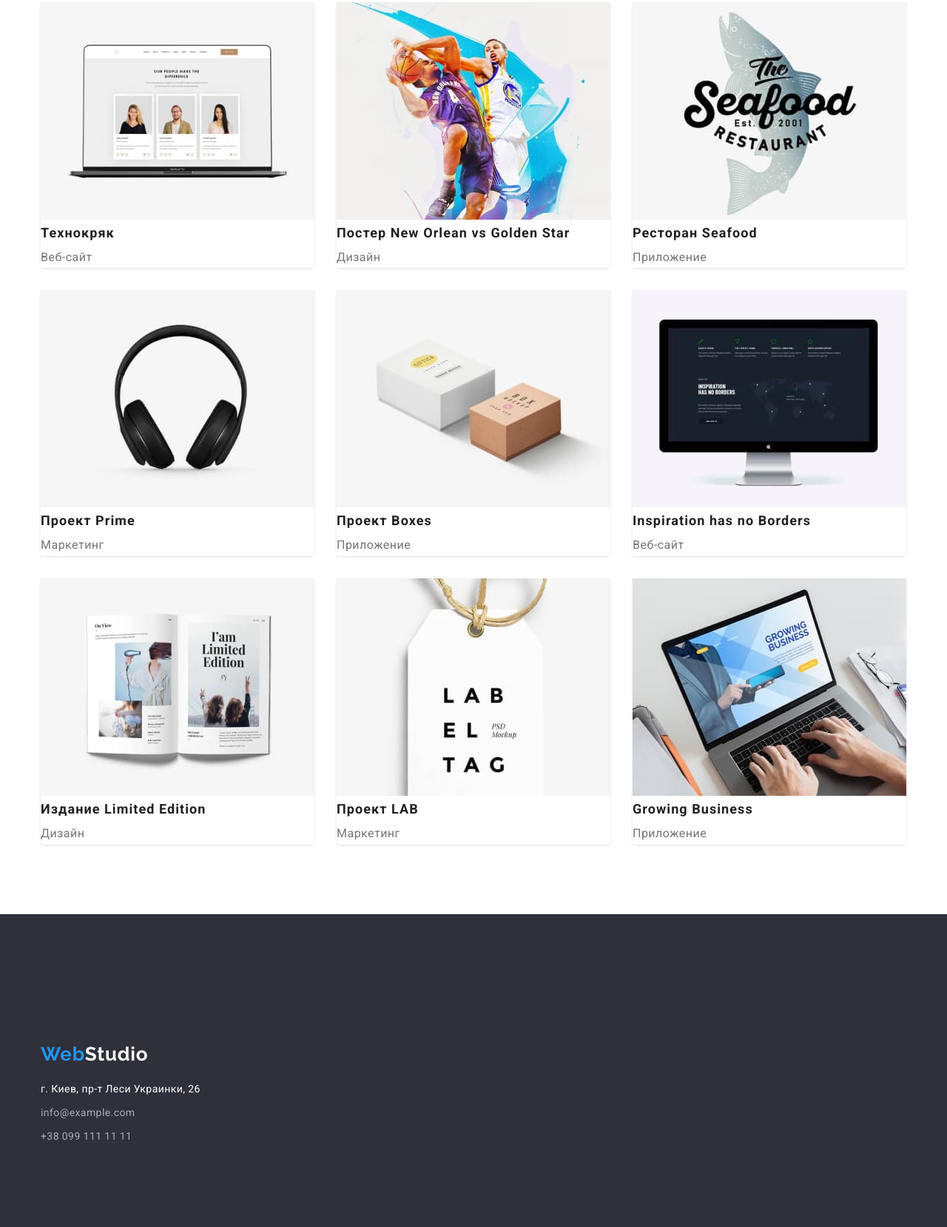
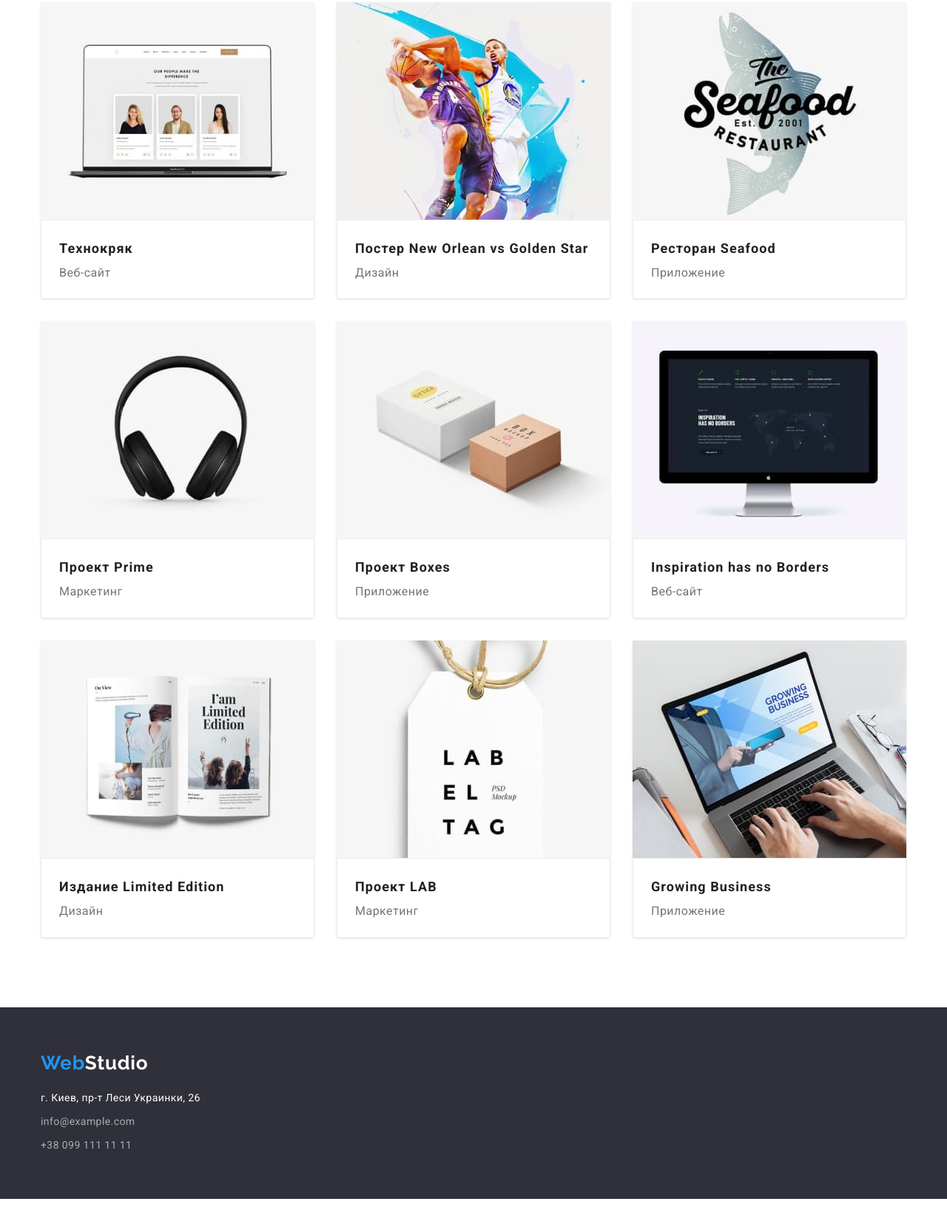
Before and after one commit to GrazyMen/goit-markup-hw-03, a plain HTML site: page portfolio.html in a window 1280 px wide. Shown: the part 311-1970 px from the top of the page at 74% size. After the commit the page ends 1932 px from the top, so only its background shows below. Drawn offline with nearby package versions, Linux system fonts and the light colour scheme.

Commit message:
Home workv3

```diff
--- a/css/styles.css
+++ b/css/styles.css
@@ -8,7 +8,7 @@
 /* цвет текста контактов в футере rgba(255, 255, 255, 0.6) */
 
 :root {
-  --header-border:#ECECEC;
+  --header-border: #ececec;
   --accent-color: #2196f3;
   --title-text-color: #212121;
   --primary-text-color: #757575;
@@ -37,13 +37,14 @@ ul,
 p {
   margin-top: 0;
   margin-bottom: 0;
+  padding: 0;
 }
 img {
   display: block;
   max-width: 100%;
   height: auto;
 }
-address{
+address {
   font-style: normal;
 }
 button {
@@ -51,7 +52,7 @@ button {
   border: none;
   border-radius: 4px;
 }
-section{
+section {
   padding-top: 94px;
   padding-bottom: 94px;
 }
@@ -65,7 +66,7 @@ section{
   padding-left: 0;
   margin: 0;
 }
-.link{
+.link {
   text-decoration: none;
 }
 .logo {
@@ -76,14 +77,12 @@ section{
   line-height: 1.19;
   letter-spacing: 0.03em;
   text-decoration: none;
-
 }
 
 .page-studio {
   color: var(--studio-word-color);
 }
 .page-header {
-
   border-bottom: 1px solid var(--header-border);
 }
 .main-nav {
@@ -101,14 +100,14 @@ section{
   letter-spacing: 0.02em;
   text-decoration: none;
 }
-.site-nav .item, .link:hover,
-.site-nav .item, .link:focus
- {
+.site-nav .item,
+.link:hover,
+.site-nav .item,
+.link:focus {
   color: var(--accent-color);
-
 }
 
-.site-nav .item .link.current{
+.site-nav .item .link.current {
   color: var(--accent-color);
 }
 .site-nav {
@@ -168,7 +167,6 @@ section{
   line-height: 1.36;
   letter-spacing: 0.06em;
   text-transform: uppercase;
-
 }
 
 .hero-title-1 .link:hover,
@@ -218,7 +216,6 @@ section{
   line-height: 1.16;
   text-align: center;
   letter-spacing: 0.03em;
-
 }
 .title {
   margin-bottom: 10px;
@@ -240,13 +237,13 @@ section{
 }
 .team {
   display: flex;
-
 }
 .list-team {
-  box-shadow: 0px 1px 3px rgba(0, 0, 0, 0.12);
+  box-shadow: 0px 1px 3px rgba(0, 0, 0, 0.12), 0px 1px 1px rgba(0, 0, 0, 0.14),
+    0px 2px 1px rgba(0, 0, 0, 0.2);
   border-radius: 0px 0px 4px 4px;
   width: 270px;
-  border-color: var(--background-main-color);
+  background-color: var(--background-main-color);
 }
 .team li {
   margin-right: 30px;
@@ -280,12 +277,9 @@ font-size: 16px;
   line-height: 1.18;
   text-align: center;
   letter-spacing: 0.03em;
+}
 
-}
-.img {
-  margin-bottom: 30px;
-}
-.title-text{
+.title-text {
   padding-top: 30px;
   padding-bottom: 30px;
 }
@@ -315,7 +309,7 @@ font-size: 16px;
   background-color: var(--background-titles-color);
   padding: 60px 0;
 }
-.footer-list{
+.footer-list {
   margin-top: 8px;
 }
 .link-map {
@@ -365,7 +359,7 @@ font-size: 16px;
 .list-table {
   list-style: none;
 }
-.table{
+.table {
   list-style: none;
 }
 .list-table li {
@@ -397,6 +391,10 @@ font-size: 16px;
   width: 370px;
   border-color: var(--background-main-color);
 }
+.table-list{
+  padding: 20px 24px;
+  border: 1px solid #EEEEEE;
+}
 .title-g {
   color: var(--title-text-color);
   font-weight: 700;
@@ -412,7 +410,7 @@ font-size: 16px;
   line-height: 1.87;
   letter-spacing: 0.03em;
 }
-.list-table{
+.list-table {
   display: flex;
   justify-content: center;
   margin-top: 50px;
--- a/portfolio.html
+++ b/portfolio.html
@@ -51,8 +51,10 @@
         <ul class="table">
           <li class="list-work">
             <img src="./img/portfolio/tehno.jpg" alt="Интернет страница" width="370" height="294" />
+            <div class="table-list">
             <h3 class="title-g">Технокряк</h3>
             <p class="title-p">Веб-сайт</p>
+          </div>
           </li>
           <li class="list-work">
             <img
@@ -60,8 +62,10 @@
               alt="Игра баскетболистов"
               width="370" height="294"
             />
+            <div class="table-list">
             <h3 class="title-g" lang="en">Постер New Orlean vs Golden Star</h3>
             <p class="title-p">Дизайн</p>
+          </div>
           </li>
           <li class="list-work">
             <img
@@ -69,13 +73,17 @@
               alt="Логотип ресторана"
               width="370" height="294"
             />
+            <div class="table-list">
             <h3 class="title-g" lang="en">Ресторан Seafood</h3>
             <p class="title-p">Приложение</p>
+          </div>
           </li>
           <li class="list-work">
             <img src="./img/portfolio/proectprime.jpg" alt="Наушники" width="370" height="294" />
+            <div class="table-list">
             <h3 class="title-g" lang="en">Проект Prime</h3>
             <p class="title-p">Маркетинг</p>
+          </div>
           </li>
           <li class="list-work">
             <img
@@ -83,23 +91,31 @@
               alt="Картонные коробки"
               width="370" height="294"
             />
+            <div class="table-list">
             <h3 class="title-g" lang="en">Проект Boxes</h3>
             <p class="title-p">Приложение</p>
+          </div>
           </li>
           <li class="list-work">
             <img src="./img/portfolio/inspiration.jpg" alt="iMac" width="370" height="294" />
+            <div class="table-list">
             <h3 class="title-g" lang="en">Inspiration has no Borders</h3>
             <p class="title-p">Веб-сайт</p>
+          </div>
           </li>
           <li class="list-work">
             <img src="./img/portfolio/limited.jpg" alt="Журнал" width="370" height="294" />
+            <div class="table-list">
             <h3 class="title-g" lang="en">Издание Limited Edition</h3>
             <p class="title-p">Дизайн</p>
+          </div>
           </li>
           <li class="list-work">
             <img src="./img/portfolio/proectlab.jpg" alt="Этикетка" width="370" height="294" />
+            <div class="table-list">
             <h3 class="title-g" lang="en">Проект LAB</h3>
             <p class="title-p">Маркетинг</p>
+          </div>
           </li>
           <li class="list-work">
             <img
@@ -107,15 +123,16 @@
               alt="Работа за ноутбуком"
               width="370" height="294"
             />
+            <div class="table-list">
             <h3 class="title-g" lang="en">Growing Business</h3>
             <p class="title-p">Приложение</p>
+          </div>
           </li>
         </ul>
       </div>
       </section>
     </main>
     <footer class="footer-bck">
-      <section class="footer">
         <div class="container">
           <a href="./index.html" class="logo-footer"
             >Web<span class="page-studio-white">Studio</span></a
@@ -136,7 +153,6 @@
             </ul>
           </address>
         </div>
-      </section>
     </footer>
   </body>
 </html>
```
Also changed, not shown: index.html (+2 -2 lines). Lines whose indentation alone changed are shown as unchanged.
